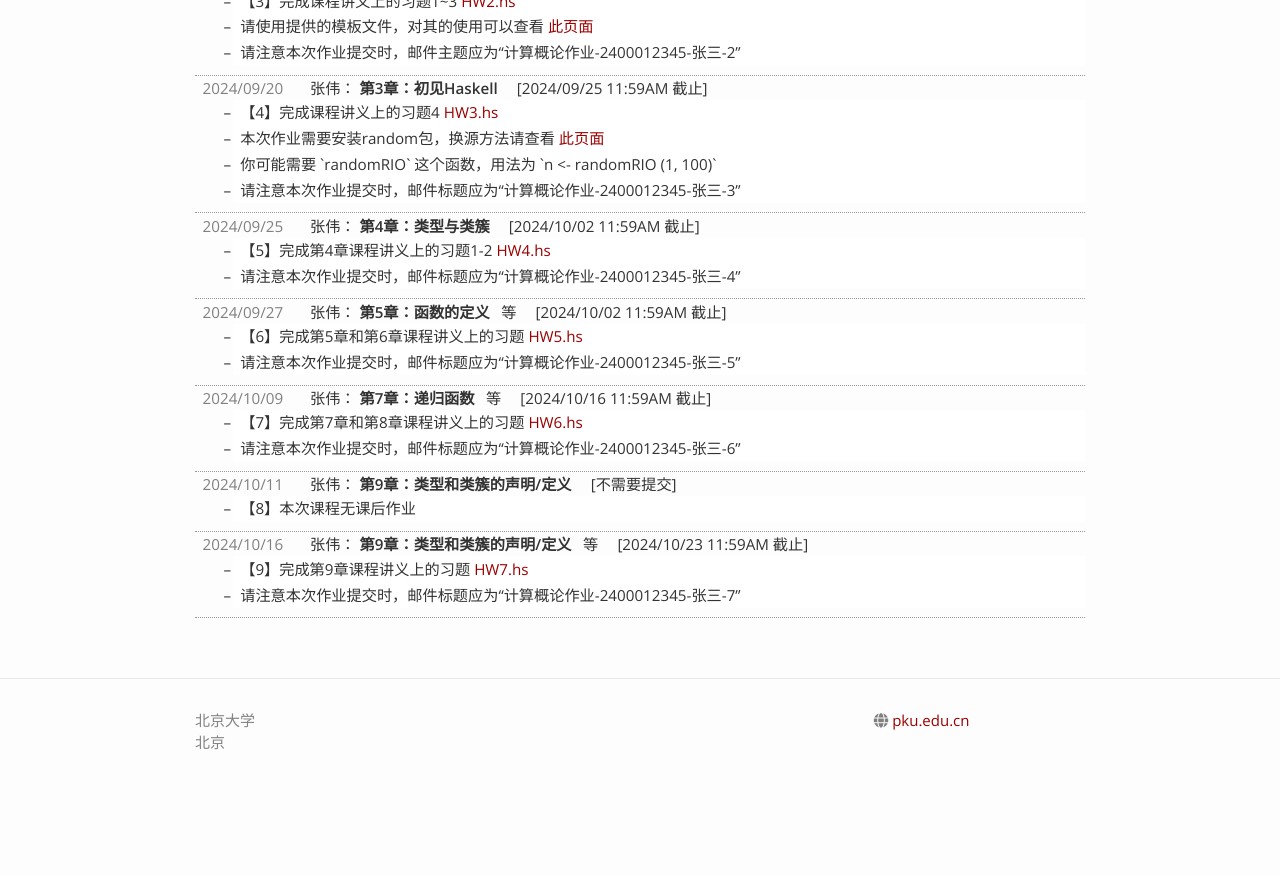
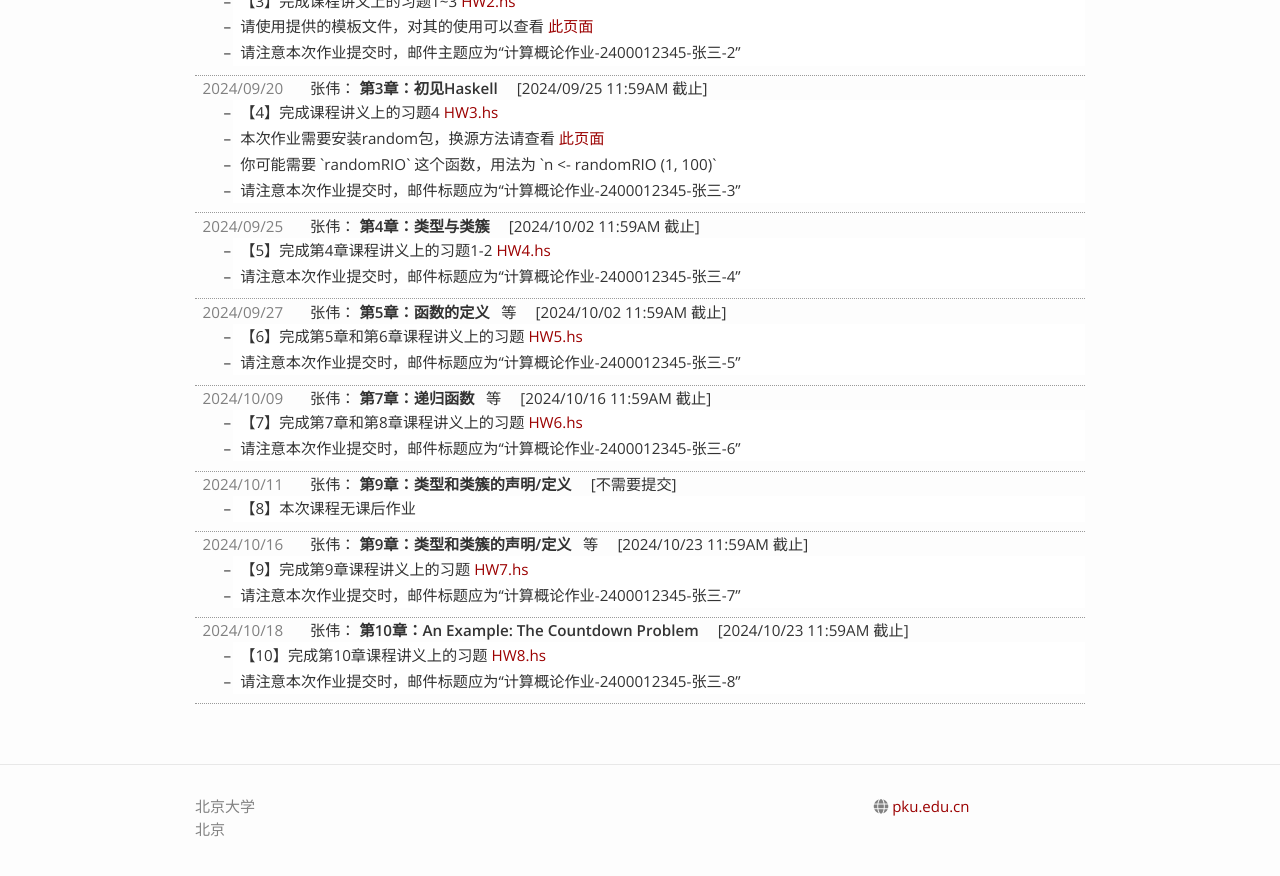
Before and after one commit to zhenjiang888/FP, a Jekyll site: the page built from 2024/assignments.md, in a window 1280 px wide and 900 px high, scrolled down 594 px. Shown: the top 876 px of the window. Built offline with Jekyll 4.4.1, drawn with Linux system fonts in a browser that asks for light colours; nearby versions of some CDN libraries; before the commit the page ends 1408 px from its top, so only the background shows below that.

Commit message:
Updating 2024 Fall ch10

```diff
--- a/_data/_2024.yaml
+++ b/_data/_2024.yaml
@@ -118,5 +118,17 @@ lectures:
       link: homeworks/HW7.hs
     - text: 请注意本次作业提交时，邮件标题应为“计算概论作业-2400012345-张三-7”
     due: 2024/10/23 11:59AM
+- teacher: 张伟
+  date: 2024/10/18
+  slides:
+  - title: "第10章：An Example: The Countdown Problem"
+    link: 第10章 An Example - The Countdown Problem.pdf
+  assignment:
+    descriptions:
+    - text: 【10】完成第10章课程讲义上的习题
+      linktitle: HW8.hs
+      link: homeworks/HW8.hs
+    - text: 请注意本次作业提交时，邮件标题应为“计算概论作业-2400012345-张三-8”
+    due: 2024/10/23 11:59AM
 
 updates: []
```
Also changed, not shown: 1 other file.
